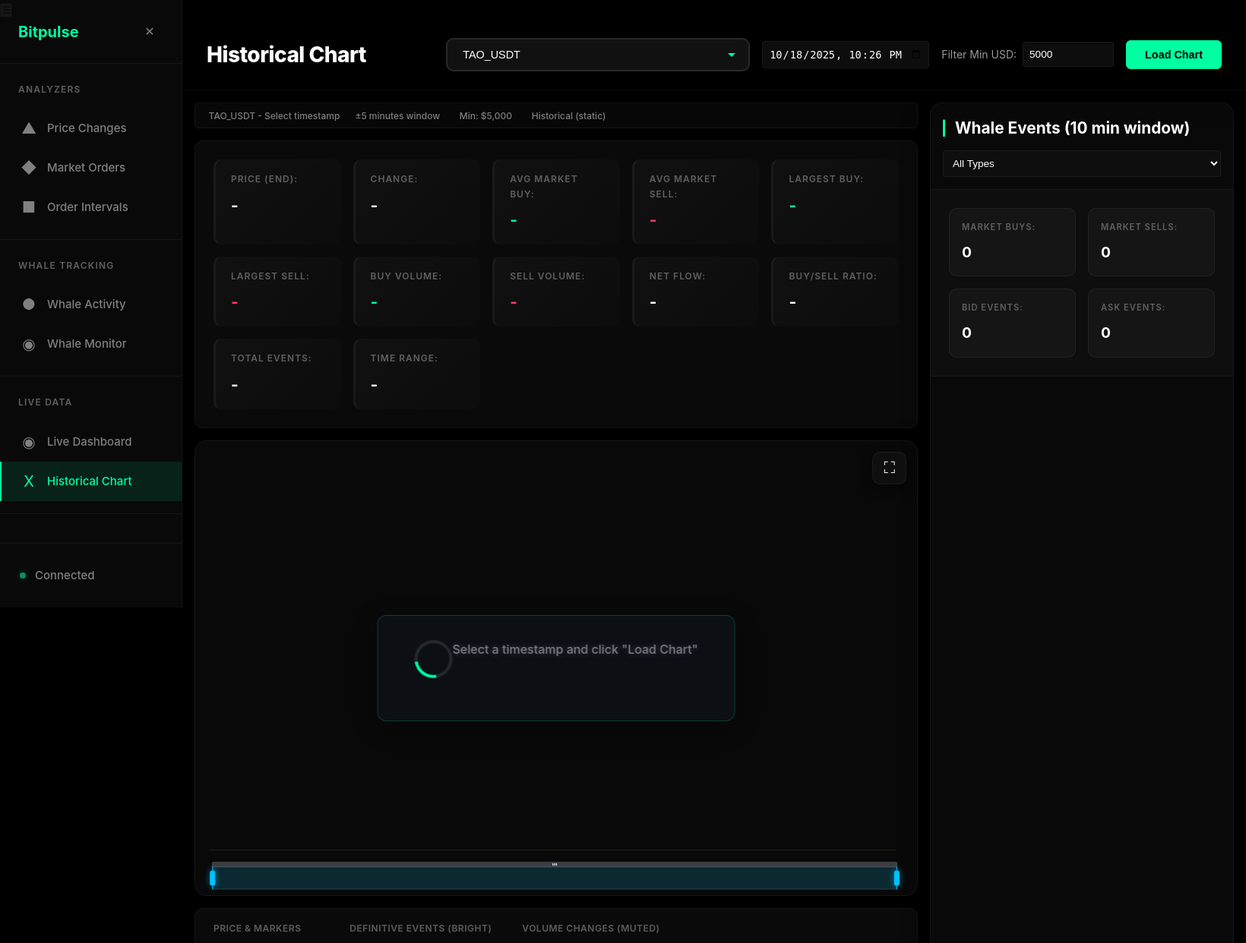
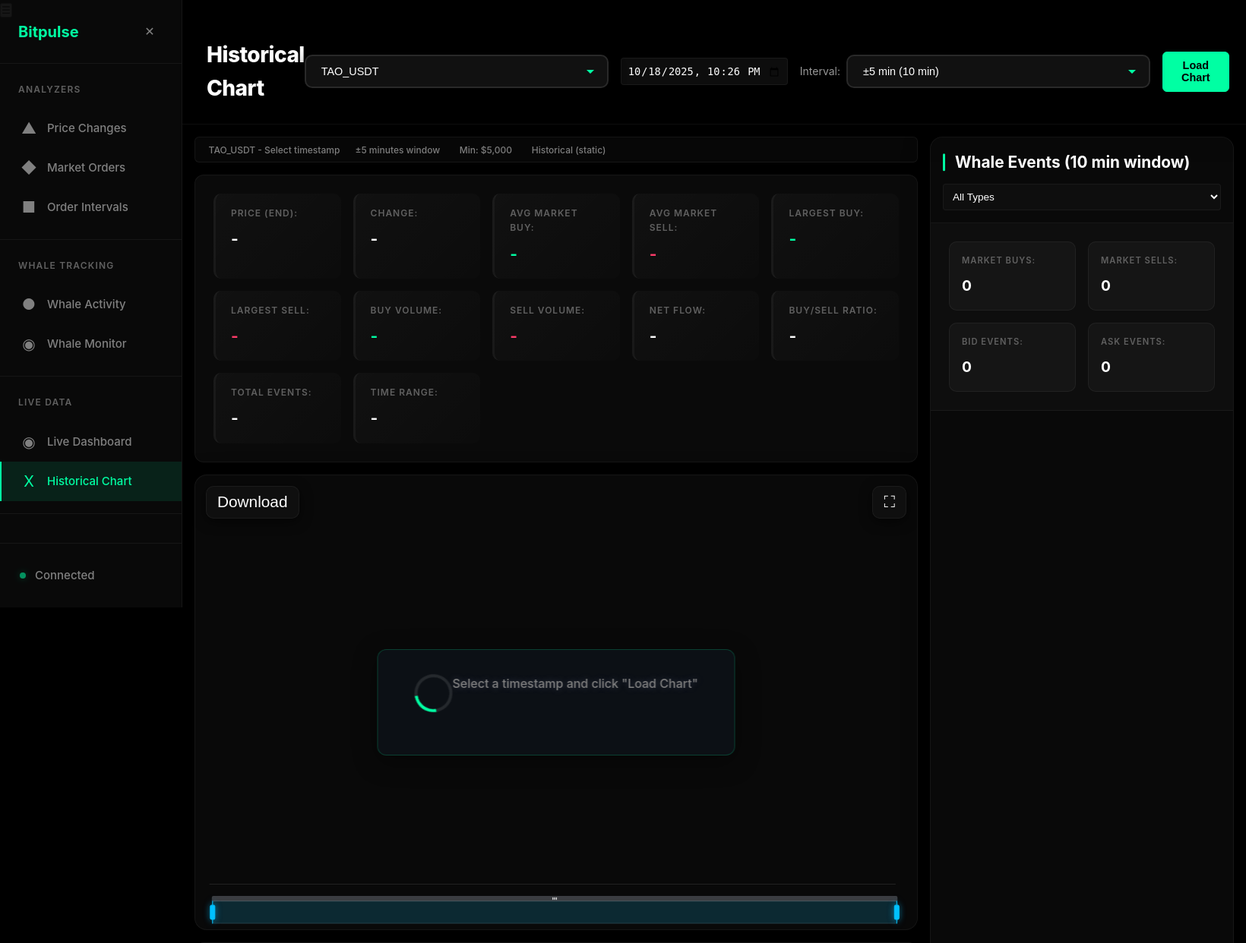
Before and after one commit to bitpulse/order-book, a Flask app: page /historical in a window 1640 px wide. Shown: the top 1242 px of the page at 76% size. Run offline with Flask 3, Linux system fonts and the light colour scheme; some libraries are stand-ins or nearby versions.

Commit message:
download with context

```diff
--- a/dashboard/static/js/historical_chart.js
+++ b/dashboard/static/js/historical_chart.js
@@ -52,10 +52,6 @@ document.addEventListener('DOMContentLoaded', async () => {
     if (urlParams.symbol) {
         currentSymbol = urlParams.symbol;
         document.getElementById('symbol-select').value = urlParams.symbol;
-    }
-
-    if (urlParams.minUsd) {
-        document.getElementById('min-usd-input').value = urlParams.minUsd;
     }
 
     if (urlParams.timestamp) {
@@ -117,6 +113,8 @@ function setupEventListeners() {
 
     document.getElementById('load-btn').addEventListener('click', loadChartData);
 
+    document.getElementById('download-chart-btn').addEventListener('click', exportChartData);
+
     document.getElementById('fullscreen-btn').addEventListener('click', toggleFullscreen);
 
     // Filter checkboxes
@@ -129,29 +127,19 @@ function setupEventListeners() {
         });
     });
 
-    document.getElementById('event-type-filter').addEventListener('change', filterEvents);
-
-    // Min USD filter - apply on Enter key
-    document.getElementById('min-usd-input').addEventListener('keypress', function(e) {
-        if (e.key === 'Enter') {
-            if (whaleEvents.length > 0) {
-                // Re-filter and update chart with current events
-                updateChart();
-                updateEventsList(whaleEvents);
-            }
-        }
-    });
+    const eventTypeFilter = document.getElementById('event-type-filter');
+    if (eventTypeFilter) {
+        eventTypeFilter.addEventListener('change', filterEvents);
+    }
 
     // Preset button handlers - update immediately on click
     document.querySelectorAll('.usd-preset-btn').forEach(btn => {
         btn.addEventListener('click', function() {
             const value = parseInt(this.getAttribute('data-value'));
 
-            // Update both input fields
+            // Update input field
             const chartInput = document.getElementById('chart-min-usd-filter');
-            const headerInput = document.getElementById('min-usd-input');
             if (chartInput) chartInput.value = value;
-            if (headerInput) headerInput.value = value;
 
             // Update active state
             document.querySelectorAll('.usd-preset-btn').forEach(b => b.classList.remove('active'));
@@ -160,7 +148,7 @@ function setupEventListeners() {
             // Update status text
             const statusEl = document.getElementById('usd-filter-status');
             if (statusEl) {
-                const statusText = value === 0 ? 'Showing all events' : `Filtering: ≥ $${(value / 1000).toFixed(0)}K`;
+                const statusText = value === 0 ? 'Showing all events' : `Filtering: ≥ $${safeFixed(value / 1000, 0)}K`;
                 statusEl.textContent = statusText;
             }
 
@@ -178,8 +166,6 @@ function setupEventListeners() {
         chartMinUsdFilter.addEventListener('keypress', function(e) {
             if (e.key === 'Enter') {
                 const value = parseInt(this.value) || 0;
-                const headerInput = document.getElementById('min-usd-input');
-                if (headerInput) headerInput.value = value;
 
                 // Update active state on preset buttons
                 document.querySelectorAll('.usd-preset-btn').forEach(btn => {
@@ -193,7 +179,7 @@ function setupEventListeners() {
                 // Update status text
                 const statusEl = document.getElementById('usd-filter-status');
                 if (statusEl) {
-                    const statusText = value === 0 ? 'Showing all events' : `Filtering: ≥ $${(value / 1000).toFixed(0)}K`;
+                    const statusText = value === 0 ? 'Showing all events' : `Filtering: ≥ $${safeFixed(value / 1000, 0)}K`;
                     statusEl.textContent = statusText;
                 }
 
@@ -307,7 +293,7 @@ function getChartOption() {
                 color: '#808080',
                 fontSize: 11,
                 formatter: function(value) {
-                    return '$' + value.toFixed(4);
+                    return '$' + safeFixed(value, 4);
                 }
             }
         },
@@ -517,15 +503,15 @@ function formatTooltip(params) {
             html += `
                 <div style="border-left: 3px solid ${color}; padding-left: 8px; margin: 8px 0;">
                     <div style="font-weight: bold; color: ${color}; margin-bottom: 4px;">${param.seriesName}</div>
-                    <div style="margin: 2px 0;"><strong>Price:</strong> $${event.price.toFixed(6)}</div>
-                    <div style="margin: 2px 0;"><strong>Volume:</strong> ${event.volume.toFixed(4)}</div>
-                    <div style="margin: 2px 0;"><strong>USD Value:</strong> $${event.usd_value.toLocaleString()}</div>
+                    <div style="margin: 2px 0;"><strong>Price:</strong> $${safeFixed(event.price, 6)}</div>
+                    <div style="margin: 2px 0;"><strong>Volume:</strong> ${safeFixed(event.volume, 4)}</div>
+                    <div style="margin: 2px 0;"><strong>USD Value:</strong> $${event.usd_value ? event.usd_value.toLocaleString() : '0'}</div>
             `;
 
             // Show distance from mid for market orders
             if (isMarketOrder && event.distance_from_mid_pct !== undefined) {
                 const distanceColor = event.distance_from_mid_pct >= 0 ? '#00ff88' : '#ff4444';
-                html += `<div style="margin: 2px 0;"><strong>Distance from Mid:</strong> <span style="color: ${distanceColor};">${event.distance_from_mid_pct >= 0 ? '+' : ''}${event.distance_from_mid_pct.toFixed(3)}%</span></div>`;
+                html += `<div style="margin: 2px 0;"><strong>Distance from Mid:</strong> <span style="color: ${distanceColor};">${event.distance_from_mid_pct >= 0 ? '+' : ''}${safeFixed(event.distance_from_mid_pct, 3)}%</span></div>`;
             }
 
             html += `
@@ -537,7 +523,7 @@ function formatTooltip(params) {
             html += `
                 <div style="display: flex; align-items: center; margin: 4px 0;">
                     <span style="display: inline-block; width: 10px; height: 10px; background: ${color}; border-radius: 50%; margin-right: 8px;"></span>
-                    <span>${param.seriesName}: <strong>$${value.toFixed(6)}</strong></span>
+                    <span>${param.seriesName}: <strong>$${safeFixed(value, 6)}</strong></span>
                 </div>
             `;
         }
@@ -633,9 +619,9 @@ function prepareWhaleScatterData(events) {
         let label = '';
         const usdValue = event.usd_value;
         if (usdValue >= 1000000) {
-            label = `${(usdValue / 1000000).toFixed(1)}M`;
+            label = `${safeFixed(usdValue / 1000000, 1)}M`;
         } else if (usdValue >= 1000) {
-            label = `${(usdValue / 1000).toFixed(1)}K`;
+            label = `${safeFixed(usdValue / 1000, 1)}K`;
         }
 
         return {
@@ -686,7 +672,8 @@ function initializeChart() {
 // Load chart data
 async function loadChartData() {
     const timestampInput = document.getElementById('timestamp-input').value;
-    const minUsd = parseFloat(document.getElementById('min-usd-input').value) || 5000;
+    const interval = parseInt(document.getElementById('interval-select').value) || 5;
+    const minUsd = 5000; // Fixed min USD for backend queries
 
     if (!timestampInput) {
         showError('Please select a timestamp');
@@ -696,14 +683,16 @@ async function loadChartData() {
     // Convert to ISO format
     currentTimestamp = new Date(timestampInput).toISOString();
 
-    showLoading(true, `Loading ${currentSymbol} data for ${new Date(currentTimestamp).toLocaleString()}...`);
+    const totalMinutes = interval * 2;
+    const timeLabel = totalMinutes >= 60 ? `${totalMinutes / 60} hour${totalMinutes / 60 > 1 ? 's' : ''}` : `${totalMinutes} min`;
+    showLoading(true, `Loading ${currentSymbol} data for ${timeLabel} window...`);
 
     try {
         // Fetch price history and whale events in parallel
         const [priceResponse, eventsResponse, statsResponse] = await Promise.all([
-            fetch(`/api/historical/price-history?symbol=${currentSymbol}&timestamp=${currentTimestamp}`),
-            fetch(`/api/historical/whale-events?symbol=${currentSymbol}&timestamp=${currentTimestamp}&min_usd=${minUsd}`),
-            fetch(`/api/historical/stats?symbol=${currentSymbol}&timestamp=${currentTimestamp}&min_usd=${minUsd}`)
+            fetch(`/api/historical/price-history?symbol=${currentSymbol}&timestamp=${currentTimestamp}&interval=${interval}`),
+            fetch(`/api/historical/whale-events?symbol=${currentSymbol}&timestamp=${currentTimestamp}&interval=${interval}&min_usd=${minUsd}`),
+            fetch(`/api/historical/stats?symbol=${currentSymbol}&timestamp=${currentTimestamp}&interval=${interval}&min_usd=${minUsd}`)
         ]);
 
         const priceResult = await priceResponse.json();
@@ -738,6 +727,11 @@ function safeSetText(id, text) {
     if (el) el.textContent = text;
 }
 
+// Helper function to safely format numbers
+function safeFixed(value, decimals) {
+    return (value != null && !isNaN(value)) ? value.toFixed(decimals) : '0';
+}
+
 // Update info panel
 function updateInfo(priceResult, eventsResult) {
     safeSetText('info-symbol', currentSymbol);
@@ -751,13 +745,13 @@ function updateInfo(priceResult, eventsResult) {
 function updateStats(stats) {
     // Price stats
     if (stats.current_price) {
-        safeSetText('stat-current-price', `$${stats.current_price.toFixed(2)}`);
+        safeSetText('stat-current-price', `$${safeFixed(stats.current_price, 2)}`);
 
         const changeEl = document.getElementById('stat-price-change');
         if (changeEl) {
             const change = stats.price_change || 0;
             const changePct = stats.price_change_pct || 0;
-            changeEl.textContent = `${change >= 0 ? '+' : ''}$${change.toFixed(2)} (${changePct.toFixed(2)}%)`;
+            changeEl.textContent = `${change >= 0 ? '+' : ''}$${safeFixed(change, 2)} (${safeFixed(changePct, 2)}%)`;
             changeEl.className = 'stat-value ' + (change >= 0 ? 'stat-bullish' : 'stat-bearish');
         }
     }
@@ -785,7 +779,7 @@ function updateStats(stats) {
     const ratio = stats.buy_sell_ratio || 0;
     const ratioEl = document.getElementById('stat-buy-sell-ratio');
     if (ratioEl) {
-        ratioEl.textContent = ratio === Infinity ? '∞' : ratio.toFixed(2);
+        ratioEl.textContent = ratio === Infinity ? '∞' : safeFixed(ratio, 2);
         ratioEl.className = 'stat-value ' + (ratio > 1 ? 'stat-bullish' : ratio < 1 ? 'stat-bearish' : '');
     }
 
@@ -794,7 +788,12 @@ function updateStats(stats) {
     safeSetText('stat-new-bids', (counts.new_bid || 0) + (counts.bid_increase || 0));
     safeSetText('stat-new-asks', (counts.new_ask || 0) + (counts.ask_increase || 0));
     safeSetText('stat-total-events', stats.total_events || 0);
-    safeSetText('stat-time-range', '10 min');
+
+    // Dynamic time range based on interval
+    const interval = parseInt(document.getElementById('interval-select')?.value || 5);
+    const totalMinutes = interval * 2;
+    const timeLabel = totalMinutes >= 60 ? `${totalMinutes / 60}h` : `${totalMinutes}m`;
+    safeSetText('stat-time-range', timeLabel);
 
     // Event stats
     safeSetText('event-stat-buys', counts.market_buy || 0);
@@ -810,8 +809,9 @@ function updateChart() {
     // Prepare price data
     const chartData = priceData.map(p => [new Date(p.time), p.mid_price]);
 
-    // Get current Min USD filter value
-    const minUsd = parseFloat(document.getElementById('min-usd-input').value) || 0;
+    // Get current Min USD filter value from legend input
+    const chartMinUsdFilter = document.getElementById('chart-min-usd-filter');
+    const minUsd = chartMinUsdFilter ? (parseFloat(chartMinUsdFilter.value) || 0) : 0;
 
     // Filter events by Min USD value
     const filteredEvents = whaleEvents.filter(e => e.usd_value >= minUsd);
@@ -873,8 +873,13 @@ function updateChart() {
 // Update events list
 function updateEventsList(events) {
     const eventsList = document.getElementById('event-list');
-    const filter = document.getElementById('event-type-filter').value;
-    const minUsd = parseFloat(document.getElementById('min-usd-input').value) || 0;
+    if (!eventsList) return;
+
+    const filterEl = document.getElementById('event-type-filter');
+    const filter = filterEl ? filterEl.value : '';
+
+    const chartMinUsdFilter = document.getElementById('chart-min-usd-filter');
+    const minUsd = chartMinUsdFilter ? (parseFloat(chartMinUsdFilter.value) || 0) : 0;
 
     // First filter by Min USD
     let filteredEvents = events.filter(e => e.usd_value >= minUsd);
@@ -909,15 +914,15 @@ function updateEventsList(events) {
                     </div>
                     <div class="event-detail">
                         <span class="detail-label">Price:</span>
-                        <span class="detail-value">$${event.price.toFixed(2)}</span>
+                        <span class="detail-value">$${safeFixed(event.price, 2)}</span>
                     </div>
                     <div class="event-detail">
                         <span class="detail-label">Volume:</span>
-                        <span class="detail-value">${event.volume.toFixed(2)}</span>
+                        <span class="detail-value">${safeFixed(event.volume, 2)}</span>
                     </div>
                     <div class="event-detail">
                         <span class="detail-label">Distance:</span>
-                        <span class="detail-value">${event.distance_from_mid_pct.toFixed(2)}%</span>
+                        <span class="detail-value">${safeFixed(event.distance_from_mid_pct, 2)}%</span>
                     </div>
                 </div>
             </div>
@@ -993,9 +998,9 @@ function showEventModal(event, seriesName) {
     });
 
     function formatNumber(num) {
-        if (num >= 1000000) return (num / 1000000).toFixed(2) + 'M';
-        if (num >= 1000) return (num / 1000).toFixed(2) + 'K';
-        return num.toFixed(2);
+        if (num >= 1000000) return safeFixed(num / 1000000, 2) + 'M';
+        if (num >= 1000) return safeFixed(num / 1000, 2) + 'K';
+        return safeFixed(num, 2);
     }
 
     // Format modal content (matching live_chart.js exactly)
@@ -1013,7 +1018,7 @@ function showEventModal(event, seriesName) {
                 </div>
                 <div>
                     <div style="color: #808080; font-size: 0.75rem; text-transform: uppercase; margin-bottom: 0.5rem;">Price</div>
-                    <div style="color: #e0e0e0; font-size: 1.1rem; font-weight: 600;">$${event.price.toFixed(6)}</div>
+                    <div style="color: #e0e0e0; font-size: 1.1rem; font-weight: 600;">$${safeFixed(event.price, 6)}</div>
                 </div>
                 <div>
                     <div style="color: #808080; font-size: 0.75rem; text-transform: uppercase; margin-bottom: 0.5rem;">Volume</div>
@@ -1026,7 +1031,7 @@ function showEventModal(event, seriesName) {
                 ${isMarketOrder && event.distance_from_mid_pct !== undefined ? `
                 <div>
                     <div style="color: #808080; font-size: 0.75rem; text-transform: uppercase; margin-bottom: 0.5rem;">Distance from Mid</div>
-                    <div style="color: ${event.distance_from_mid_pct >= 0 ? '#00ff88' : '#ff4444'}; font-size: 1.1rem; font-weight: 600;">${event.distance_from_mid_pct >= 0 ? '+' : ''}${event.distance_from_mid_pct.toFixed(3)}%</div>
+                    <div style="color: ${event.distance_from_mid_pct >= 0 ? '#00ff88' : '#ff4444'}; font-size: 1.1rem; font-weight: 600;">${event.distance_from_mid_pct >= 0 ? '+' : ''}${safeFixed(event.distance_from_mid_pct, 3)}%</div>
                 </div>
                 ` : ''}
             </div>
@@ -1035,6 +1040,142 @@ function showEventModal(event, seriesName) {
 
     // Show modal
     modal.style.display = 'flex';
+}
+
+// Export chart data as JSON
+function exportChartData() {
+    if (!priceData || priceData.length === 0 || !whaleEvents || whaleEvents.length === 0) {
+        alert('No data loaded to export');
+        return;
+    }
+
+    // Get current filter value
+    const chartMinUsdFilter = document.getElementById('chart-min-usd-filter');
+    const minUsd = chartMinUsdFilter ? (parseFloat(chartMinUsdFilter.value) || 0) : 0;
+
+    // Filter events by active filters
+    function filterEventsByActiveFilters(events) {
+        if (!events || events.length === 0) return [];
+
+        return events.filter(event => {
+            // Apply USD filter
+            if (event.usd_value < minUsd) return false;
+
+            // Apply event type filters (matching chart rendering logic)
+            const eventType = event.event_type || '';
+            const side = event.side || '';
+
+            const isMarketBuy = eventType === 'market_buy';
+            const isMarketSell = eventType === 'market_sell';
+            const isNewBid = eventType === 'new_bid';
+            const isNewAsk = eventType === 'new_ask';
+            const isIncrease = eventType === 'increase' || eventType.includes('increase');
+            const isDecrease = eventType === 'decrease' || eventType.includes('decrease');
+            const isBid = side === 'bid' || eventType.includes('bid');
+            const isAsk = side === 'ask' || eventType.includes('ask');
+
+            // Check filters
+            if (isMarketBuy && !filters.marketBuy) return false;
+            if (isMarketSell && !filters.marketSell) return false;
+            if (isNewBid && !filters.newBid) return false;
+            if (isNewAsk && !filters.newAsk) return false;
+
+            // Bid Increase filter includes: bid increases AND ask decreases (both muted green)
+            if ((isIncrease && isBid) && !filters.bidIncrease) return false;
+            if ((isDecrease && isAsk) && !filters.bidIncrease) return false;
+
+            // Ask Increase filter includes: ask increases AND bid decreases (both muted red)
+            if ((isIncrease && isAsk) && !filters.askIncrease) return false;
+            if ((isDecrease && isBid) && !filters.askIncrease) return false;
+
+            return true;
+        });
+    }
+
+    // Get start and end times from price data
+    const startTime = priceData.length > 0 ? priceData[0][0] : null;
+    const endTime = priceData.length > 0 ? priceData[priceData.length - 1][0] : null;
+
+    // Build export data
+    const exportData = {
+        _README: {
+            title: "Historical Whale Events - Filtered Chart Data Export",
+            description: "This file contains historical order book events and price data filtered according to your selected criteria.",
+            data_source: "InfluxDB - Historical MEXC Futures WebSocket Data",
+            important_notes: [
+                "L2 data is AGGREGATED by price level - individual orders not visible",
+                "Increase/Decrease events are AMBIGUOUS - cannot distinguish fills from cancellations",
+                "Market Buy/Sell events are DEFINITIVE - we see actual trade executions",
+                "USD values are NOTIONAL (futures contracts with leverage) - not actual capital spent",
+                "All timestamps are in ISO 8601 format (UTC)",
+                "Filters were active during export - this is NOT the complete dataset"
+            ]
+        },
+        metadata: {
+            symbol: currentSymbol,
+            timestamp: currentTimestamp,
+            interval_minutes: parseInt(document.getElementById('interval-select').value) || 5,
+            start_time: startTime,
+            end_time: endTime,
+            exported_at: new Date().toISOString(),
+            active_filters: {
+                market_buy: filters.marketBuy,
+                market_sell: filters.marketSell,
+                new_bid: filters.newBid,
+                new_ask: filters.newAsk,
+                bid_increase: filters.bidIncrease,
+                ask_increase: filters.askIncrease,
+                min_usd: minUsd
+            }
+        },
+        field_definitions: {
+            price: "Price level where event occurred",
+            volume: "Contracts quantity",
+            usd_value: "Notional value = price × volume",
+            distance_from_mid_pct: "Distance from mid-price as percentage",
+            level: "Position in order book depth",
+            side: "bid = buy orders, ask = sell orders",
+            event_type: "Type of whale event",
+            time: "Event timestamp in ISO 8601 format (UTC)"
+        },
+        price_data: priceData || [],
+        whale_events: filterEventsByActiveFilters(whaleEvents)
+    };
+
+    // Add statistics
+    exportData.statistics = {
+        total_events: exportData.whale_events.length,
+        total_volume_usd: exportData.whale_events.reduce((sum, e) => sum + (e.usd_value || 0), 0),
+        price_points: exportData.price_data.length
+    };
+
+    // Create filename
+    const timestamp = new Date(currentTimestamp);
+    const filterSuffix = minUsd > 0 ? `_min${minUsd}usd` : '';
+    const filename = `historical_${currentSymbol}_${timestamp.toISOString().replace(/[:.]/g, '-')}${filterSuffix}_filtered.json`;
+
+    // Create and download JSON blob
+    const jsonData = JSON.stringify(exportData, null, 2);
+    const blob = new Blob([jsonData], { type: 'application/json' });
+    const url = URL.createObjectURL(blob);
+    const a = document.createElement('a');
+    a.href = url;
+    a.download = filename;
+    document.body.appendChild(a);
+    a.click();
+
+    // Cleanup
+    setTimeout(() => {
+        document.body.removeChild(a);
+        URL.revokeObjectURL(url);
+    }, 100);
+
+    console.log('Exported filtered chart data:', {
+        filename,
+        total_events: exportData.statistics.total_events,
+        price_points: exportData.statistics.price_points,
+        filters: exportData.metadata.active_filters
+    });
 }
 
 // Toggle fullscreen
--- a/dashboard/templates/historical_chart.html
+++ b/dashboard/templates/historical_chart.html
@@ -39,21 +39,24 @@
           />
           <div style="display: flex; align-items: center; gap: 8px">
             <label
-              for="min-usd-input"
+              for="interval-select"
               style="color: #999; font-size: 14px; white-space: nowrap"
-              >Filter Min USD:</label
+              >Interval:</label
             >
-            <input
-              type="number"
-              id="min-usd-input"
-              placeholder="5000"
-              value="5000"
-              step="1000"
-              min="0"
-              class="search-input"
-              style="width: 120px"
-              title="Live filter - updates chart instantly as you type"
-            />
+            <select
+              id="interval-select"
+              class="file-selector"
+              style="width: 140px"
+              title="Time window around selected timestamp"
+            >
+              <option value="1">±1 min (2 min)</option>
+              <option value="2">±2 min (4 min)</option>
+              <option value="5" selected>±5 min (10 min)</option>
+              <option value="10">±10 min (20 min)</option>
+              <option value="15">±15 min (30 min)</option>
+              <option value="30">±30 min (1 hour)</option>
+              <option value="60">±1 hour (2 hours)</option>
+            </select>
           </div>
           <button id="load-btn" class="btn btn-primary">Load Chart</button>
         </div>
@@ -159,6 +162,13 @@
 
           <!-- Chart Container -->
           <div class="chart-wrapper">
+            <button
+              id="download-chart-btn"
+              class="download-chart-btn"
+              title="Download Filtered Chart Data"
+            >
+              Download
+            </button>
             <button
               id="fullscreen-btn"
               class="fullscreen-btn"
```
Also changed, not shown: dashboard/api/historical_chart.py (+18 -12 lines).
